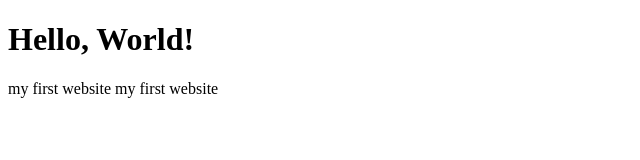
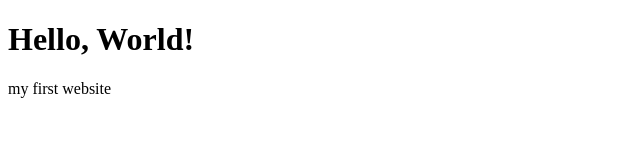
Before and after one commit to adisikora/fork, a plain HTML site: page index.html in a window 1280 px wide. Shown: the whole page, without its empty margins (0-640 px from the left). Drawn offline with Linux system fonts and the light colour scheme.

Commit message:
span line removed

```diff
--- a/index.html
+++ b/index.html
@@ -9,6 +9,5 @@
   <body>
     <h1>Hello, World!</h1>
     <span>my first website</span>
- 	<span>my first website</span>
   </body>
 </html>
```
